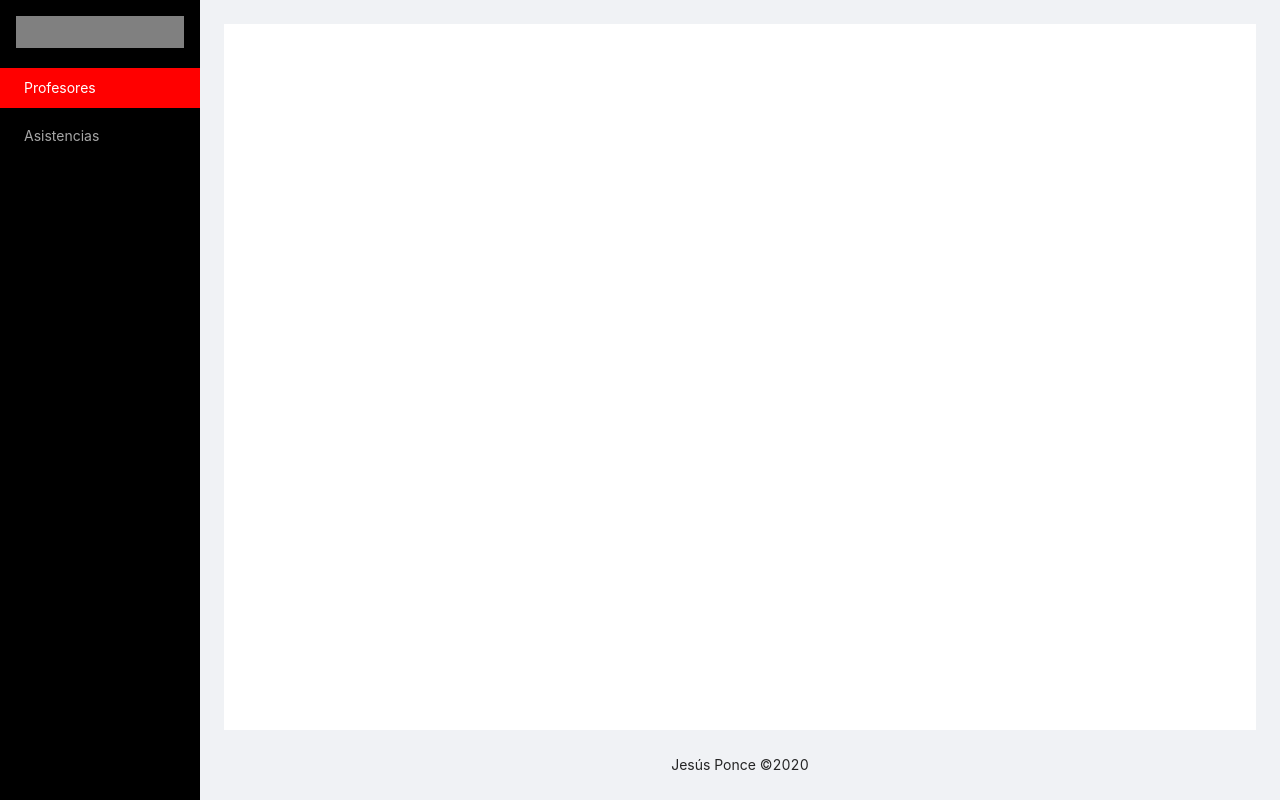
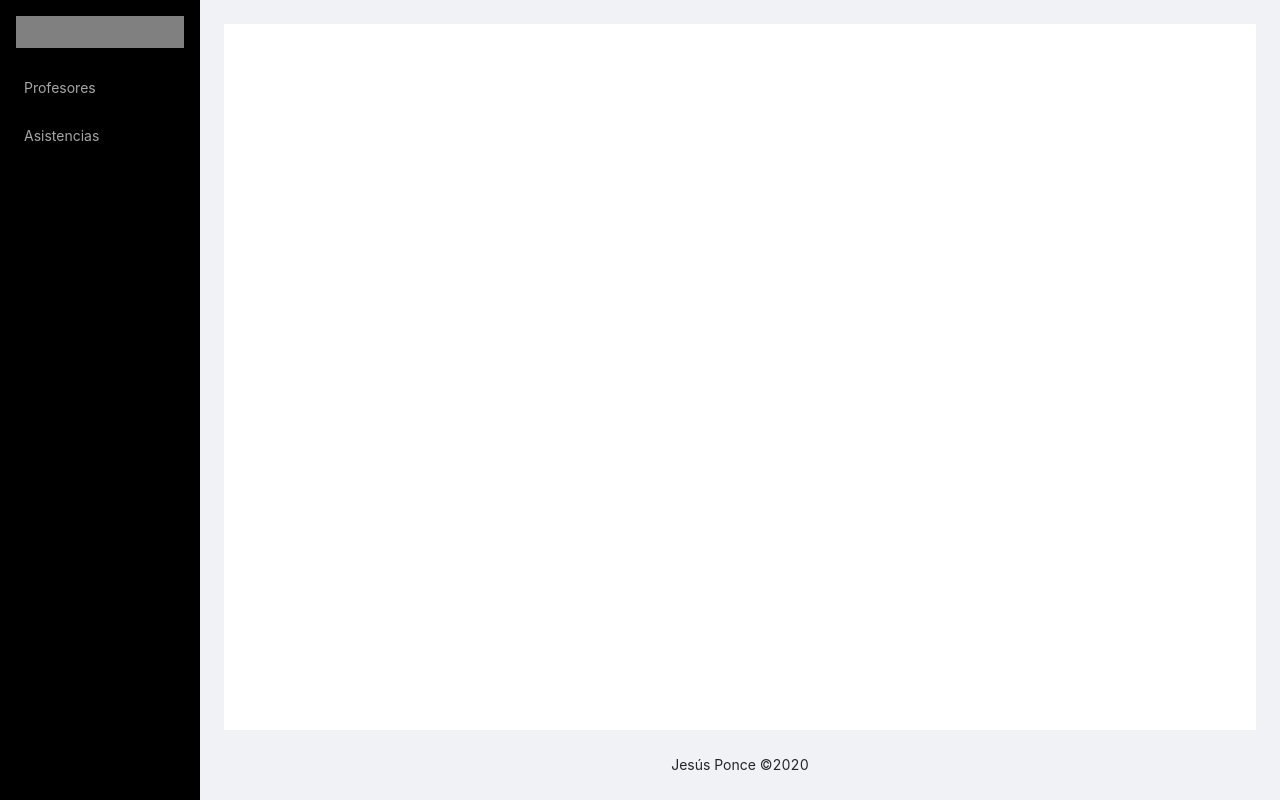
Before and after one commit to JesusEmmanuelPonce/assistances-dash, a React (Create React App) app: page / in a window 1280 px wide. Built offline with nearby package versions, Linux system fonts and the light colour scheme; the HTML template or start-up script is replaced by a standard one.

Commit message:
defaultKey removed

```diff
--- a/src/layout/LayoutAssistance.js
+++ b/src/layout/LayoutAssistance.js
@@ -20,7 +20,7 @@ const LayoutAssistance = () => {
             }}
             >
                 <div className="logo" />
-            <Menu theme="dark" mode="inline"  defaultSelectedKeys={['1']}>
+            <Menu theme="dark" mode="inline">
                 {
                     SIDEBAR.map(item=>(
                         <Menu.Item key={item.key}>
```
